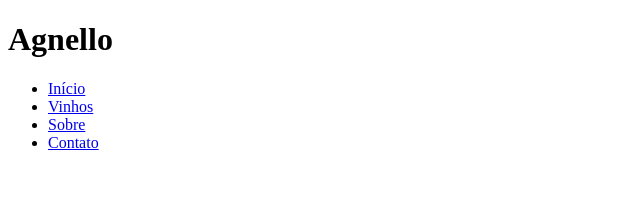
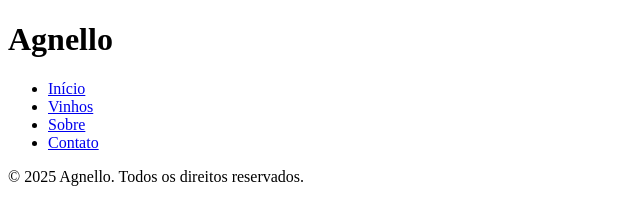
Before and after one commit to CPs-FIAP-2025/CP-FrontEnd-Agnello, a plain HTML site: page index.html in a window 1280 px wide. Shown: the whole page, without its empty margins (0-640 px from the left). Drawn offline with Linux system fonts and the light colour scheme.

Commit message:
criando o footer do site

```diff
--- a/index.html
+++ b/index.html
@@ -25,6 +25,16 @@
     </header>
 
 
+
+
+
+
+    <footer id="rodape">
+        <div id="copy">
+            © 2025 Agnello. Todos os direitos reservados.
+        </div>
+    </footer>
+
 </body>
 
 </html>
```
